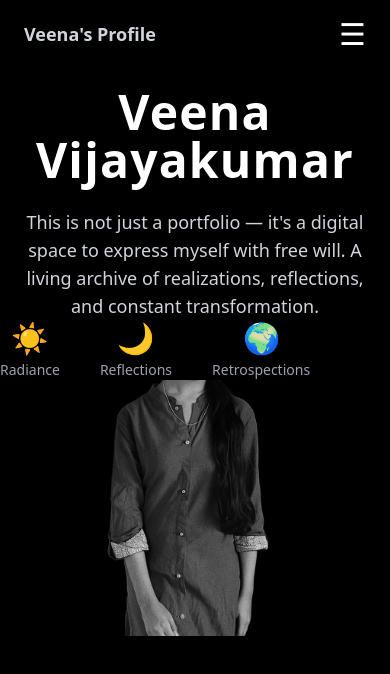
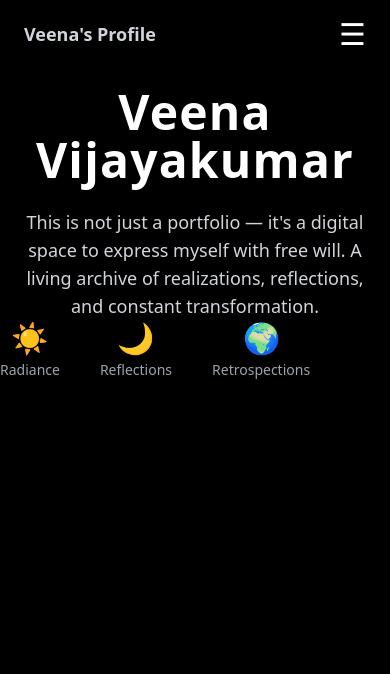
Before and after one commit to Veena-vk/veena-portfolio-dev, a Next.js app: page / in a window 390 px wide. Shown: the top 674 px of the page. Built offline with nearby package versions, Linux system fonts and the light colour scheme.

Commit message:
Update page.tsx

```diff
--- a/app/page.tsx
+++ b/app/page.tsx
@@ -39,7 +39,7 @@ export default function Home() {
 	</div>
 
         {/* Right Side with Full-Stretch Profile Image */}
-        <div className="md:w-1/2 w-full h-64 md:h-full relative">
+        <div className="hidden md:block md:w-1/2 w-full h-64 md:h-full relative">
           <Image
             src="/profile.png"
             alt="Veena's profile"
```
